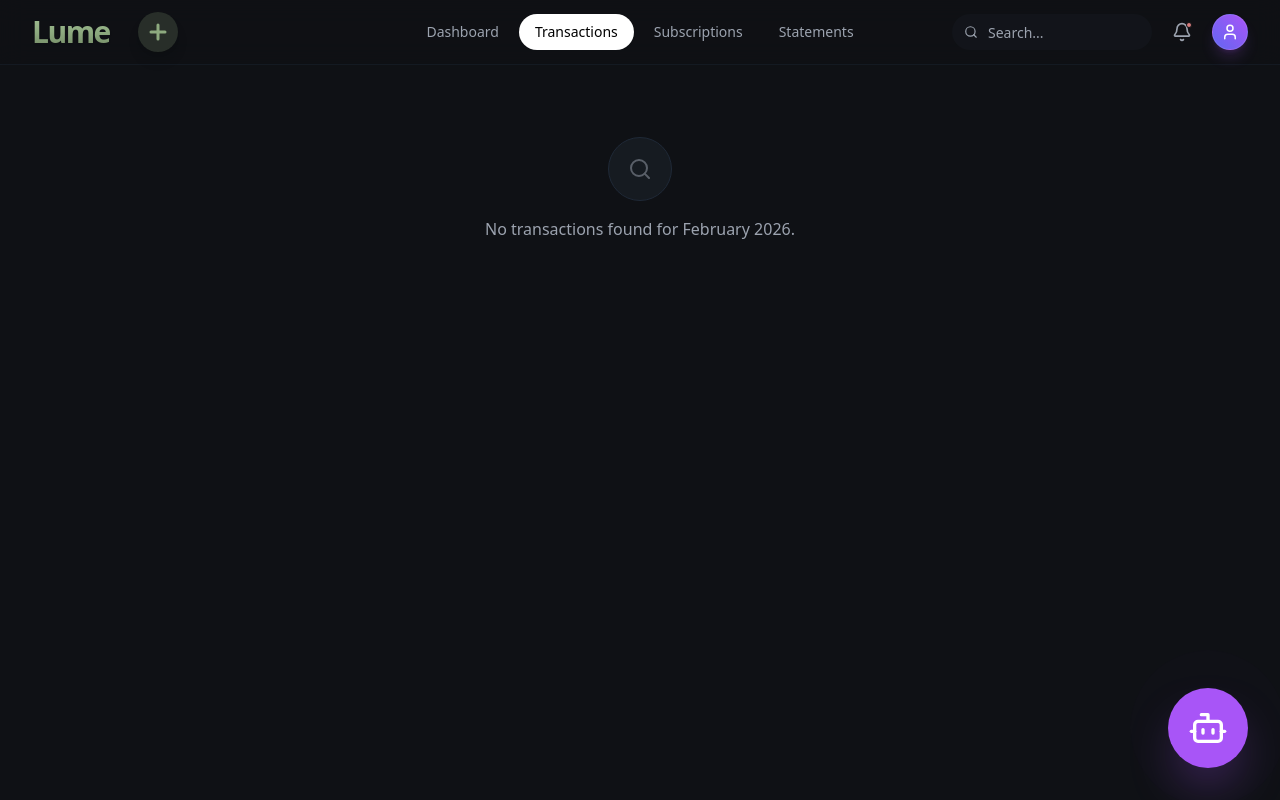
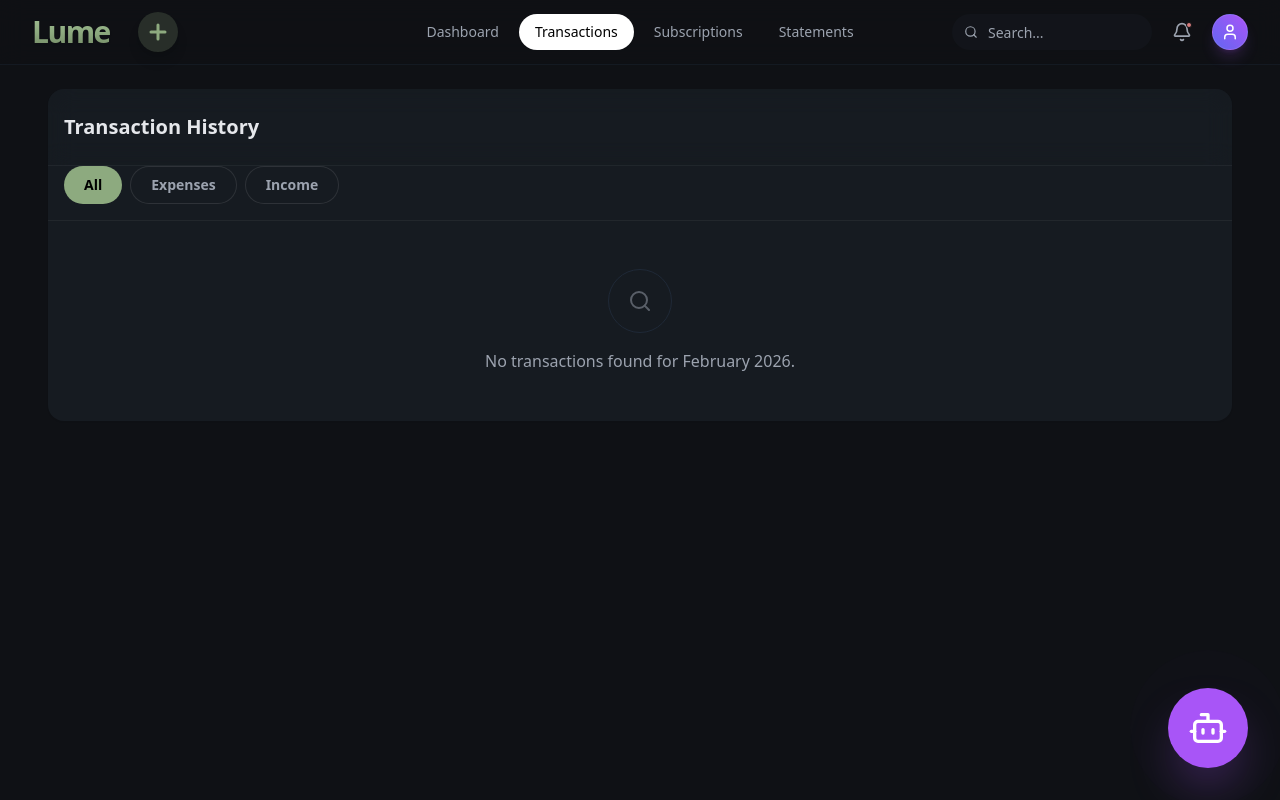
Before and after one commit to atnwl/finance-dashboard-gemini, a React (Vite) app: page / in a window 1280 px wide. Both pictures are taken after a click on the button "Transactions". Built offline with nearby package versions, Linux system fonts and the light colour scheme.

Commit message:
Fix transaction list UI (#43)

```diff
--- a/src/App.jsx
+++ b/src/App.jsx
@@ -2095,35 +2095,12 @@ export default function App() {
     // Actually for Sub View, user checks specific list.
     // For Main View, we use the Calculated Monthly Items.
 
-    if (items.length === 0) {
-      return (
-        <div className="text-center py-12 text-muted">
-          <div className="bg-card w-16 h-16 rounded-full flex items-center justify-center mx-auto mb-4 border border-border">
-            <Search size={24} opacity={0.5} />
-          </div>
-          <p>No transactions found for {MONTHS[selectedMonth]} {selectedYear}.</p>
-        </div>
-      );
-    }
-
     return (
       <div className="animate-in fade-in slide-in-from-bottom-4 duration-500 pb-20 md:pb-0">
         <Card className="p-0 overflow-hidden border-border/50 bg-background md:bg-card border-none md:border">
           {/* Header */}
           <div className="px-4 py-6 border-b border-white/5 flex items-center justify-between sticky top-16 z-30 bg-background/95 backdrop-blur-md md:static md:bg-transparent">
             <div className="flex items-center gap-3">
-              {/* Back Arrow for Drilled Filters */}
-              {transactionFilter && (
-                <button
-                  onClick={() => {
-                    handleNavigation('dashboard');
-                    setTransactionFilter(null);
-                  }}
-                  className="w-10 h-10 -ml-2 flex items-center justify-center rounded-full hover:bg-white/5 active:scale-95 transition-all text-text"
-                >
-                  <ChevronRight size={20} className="rotate-180" />
-                </button>
-              )}
               {/* X Button for Search */}
               {isSearchActive && (
                 <button
@@ -2159,7 +2136,7 @@ export default function App() {
                   !transactionFilter ? "bg-primary text-black" : "bg-card border border-white/10 text-muted hover:text-white"
                 )}
               >
-                All Index
+                All
               </button>
               <button
                 onClick={() => setTransactionFilter('expenses')}
@@ -2182,7 +2159,15 @@ export default function App() {
             </div>
           )}
 
-          {/* List View */}
+          {/* List View or Empty State */}
+          {items.length === 0 ? (
+            <div className="text-center py-12 text-muted">
+              <div className="bg-card w-16 h-16 rounded-full flex items-center justify-center mx-auto mb-4 border border-border">
+                <Search size={24} opacity={0.5} />
+              </div>
+              <p>No transactions found for {MONTHS[selectedMonth]} {selectedYear}.</p>
+            </div>
+          ) : (
             <div className="space-y-px bg-white/5">
               {items.map((item, index) => {
                 // Parse original date
@@ -2311,6 +2296,7 @@ export default function App() {
                 );
               })}
             </div>
+          )}
         </Card>
       </div>
     );
```
Lines whose indentation alone changed are shown as unchanged.
